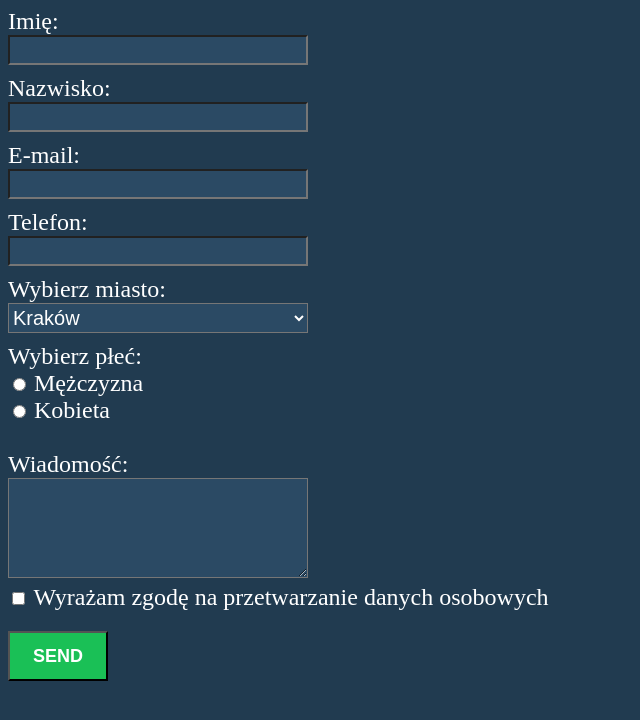
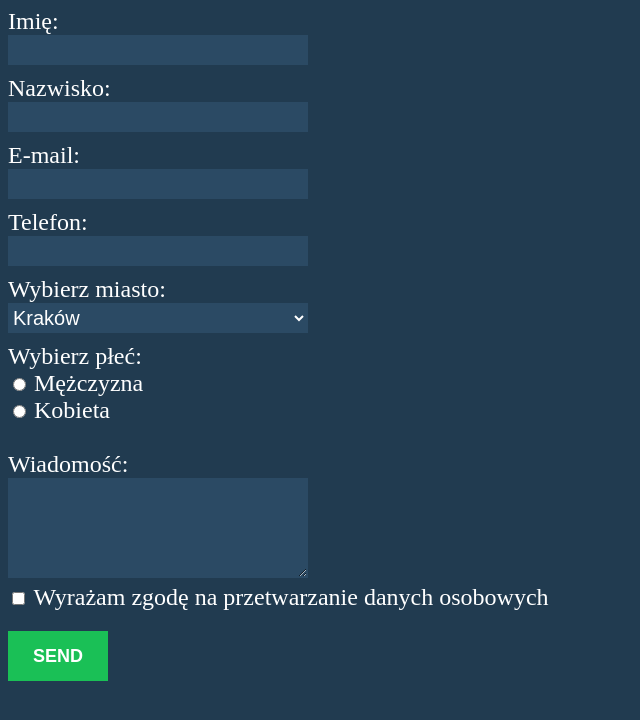
Before and after one commit to gorski-piotr/01-stylowanie-formularza, a plain HTML site: page index.html in a window 1280 px wide. Shown: the whole page, without its empty margins (0-640 px from the left). Drawn offline with Linux system fonts and the light colour scheme.

Commit message:
transparent border added

```diff
--- a/css/style.css
+++ b/css/style.css
@@ -13,6 +13,7 @@ form input,
 form select,
 form textarea {
     background-color: #2b4a64;
+    border: 1px solid transparent;
 }
 
 form input:focus,
```
